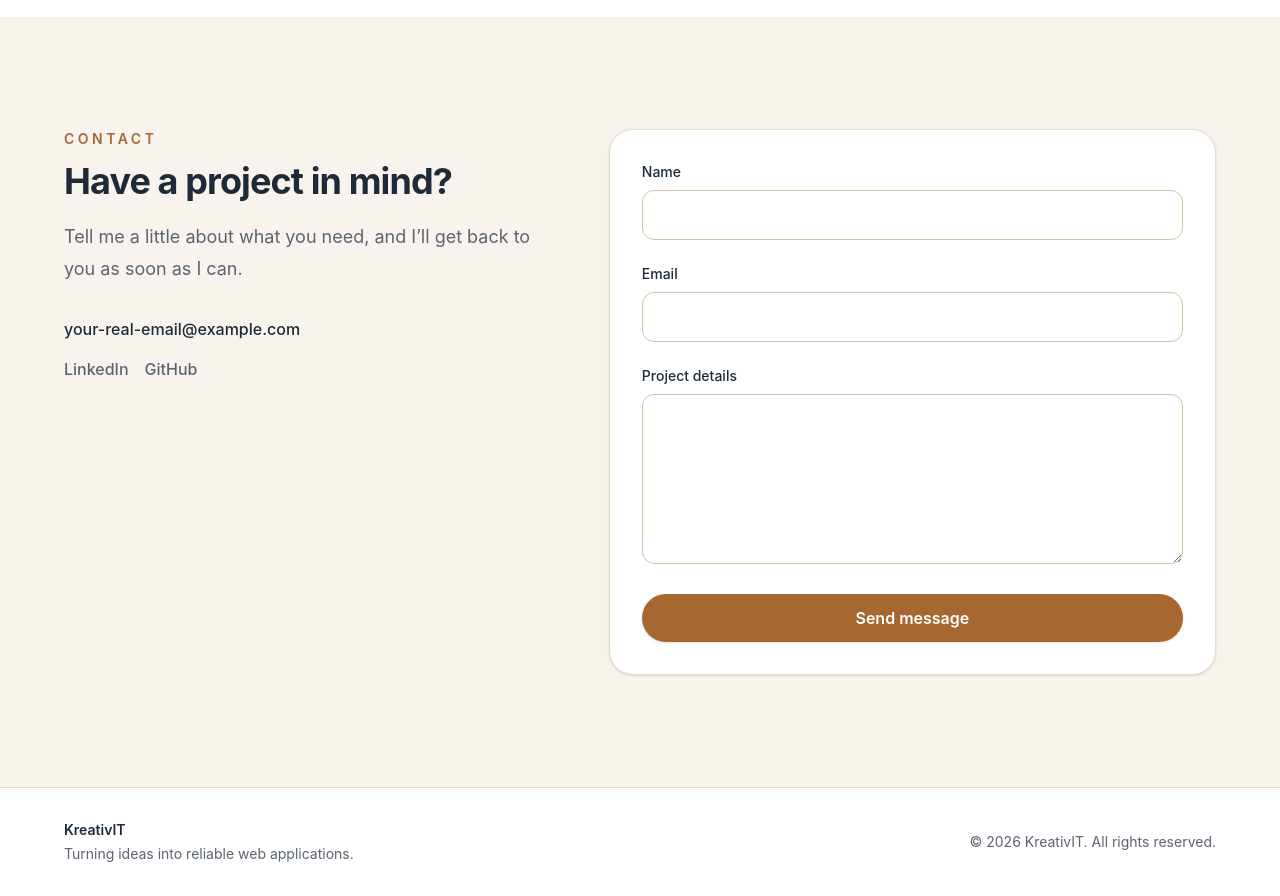
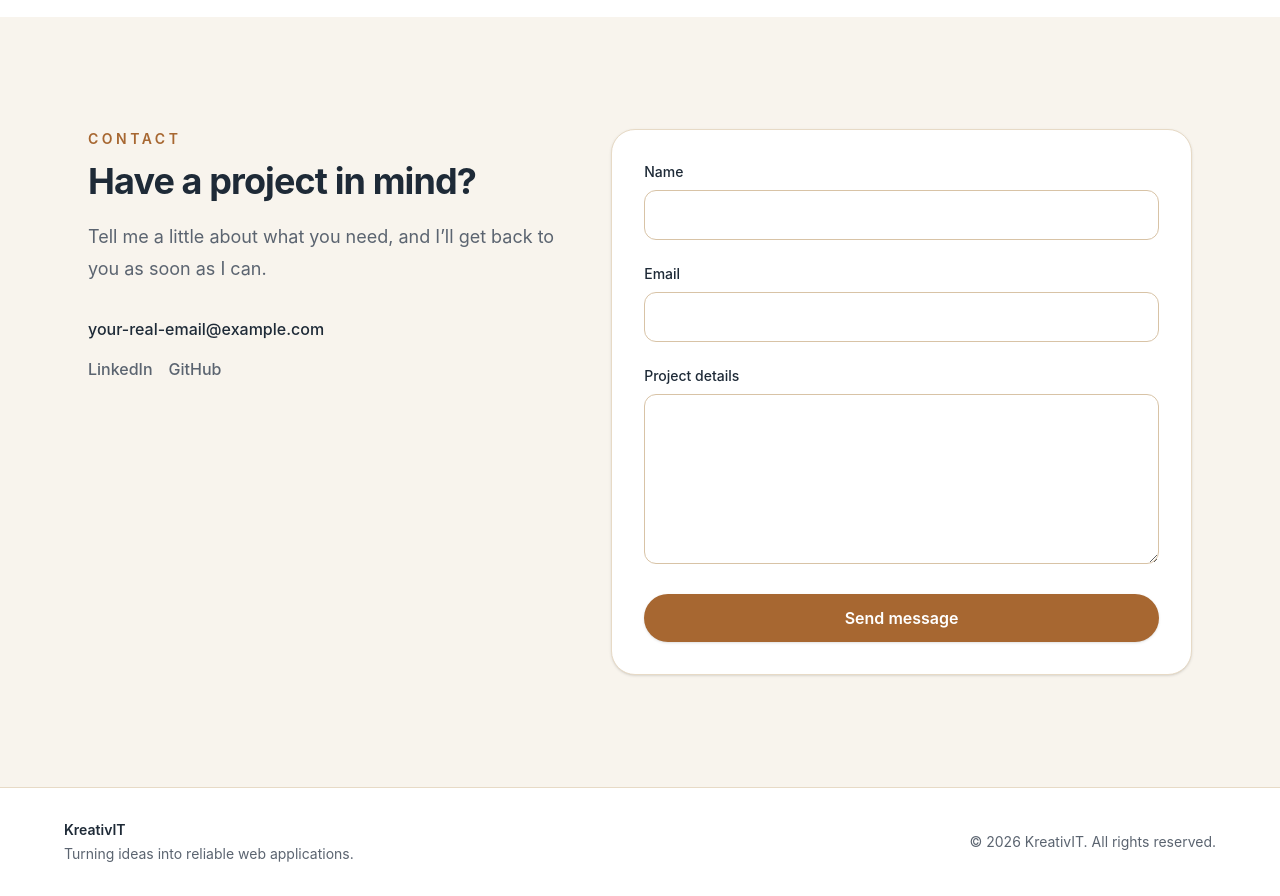
Before and after one commit to apontc/kreativit, a React (Vite) app: page / in a window 1280 px wide. Shown: the part 3060-3956 px from the top of the page. Built offline with nearby package versions, Linux system fonts and the light colour scheme.

Commit message:
refactor: extract layout.gutter token and polish spacing/hover

```diff
--- a/src/components/layout/Footer.tsx
+++ b/src/components/layout/Footer.tsx
@@ -1,11 +1,11 @@
 import { site } from "../../config/site";
-import { text } from "../../styles/designTokens";
+import { layout, text } from "../../styles/designTokens";
 
 export function Footer() {
   const year = new Date().getFullYear();
 
   return (
-    <footer className="border-t border-[#E7DAC6] bg-white px-6 py-8">
+    <footer className={`border-t border-[#E7DAC6] bg-white py-8 ${layout.gutter}`}>
       <div className={`mx-auto flex max-w-6xl flex-col gap-4 text-sm sm:flex-row sm:items-center sm:justify-between ${text.body}`}>
         <div>
           <p className={`font-semibold ${text.heading}`}>{site.businessName}</p>
--- a/src/components/layout/Navbar.tsx
+++ b/src/components/layout/Navbar.tsx
@@ -1,5 +1,5 @@
 import { useState } from "react"
-import { surfaces, text } from "../../styles/designTokens";
+import { layout, surfaces, text } from "../../styles/designTokens";
 
 
 const navLinks = [
@@ -30,7 +30,7 @@ export function Navbar() {
 
   return (
     <header className={`sticky top-0 z-50 ${surfaces.band}`}>
-      <nav className="mx-auto max-w-6xl px-6">
+      <nav className={`mx-auto max-w-6xl ${layout.gutter}`}>
         <div className="flex h-16 items-center justify-between">
           <a
             href="#hero"
--- a/src/components/sections/Contact.tsx
+++ b/src/components/sections/Contact.tsx
@@ -21,7 +21,7 @@ export function Contact() {
 
   return (
     <section id="contact" className={`${surfaces.cream} ${layout.section} min-h-[calc(100vh-4rem)]`}>
-      <div className="mx-auto grid max-w-6xl gap-12 lg:grid-cols-[0.9fr_1.1fr] lg:items-start">
+      <div className={`mx-auto grid max-w-6xl gap-12 ${layout.gutter} lg:grid-cols-[0.9fr_1.1fr] lg:items-start`}>
         <div>
           <p className={text.eyebrow}>
             {contact.eyebrow}
--- a/src/components/sections/Services.tsx
+++ b/src/components/sections/Services.tsx
@@ -25,7 +25,7 @@ export function Services() {
           {services.map((service) => (
             <article
               key={service.title}
-              className={`rounded-2xl ${borders.hair} bg-white p-6 transition hover:border-[#A76731]`}
+              className={`rounded-2xl ${borders.hair} bg-white p-6`}
             >
               <h3 className={`text-xl font-semibold ${text.heading}`}>
                 {service.title}
--- a/src/styles/designTokens.ts
+++ b/src/styles/designTokens.ts
@@ -3,9 +3,15 @@
 // Palette: WOOD — light cream base (#F8F4ED) with a wood-tan accent band (#E5D1B9),
 // navy ink (#1E2A37), amber-wood accent (#A76731), slate-blue secondary (#666D76).
 
+// Side gutter — single source for horizontal breathing room. Baked into
+// `container`; apply `layout.gutter` directly on any wrapper that sets its own
+// max-width (Navbar / Footer / Contact) so the mobile gutter stays consistent.
+const gutter = "px-6";
+
 export const layout = {
+  gutter,
   section: "scroll-mt-16 py-20 sm:py-28",
-  container: "mx-auto w-full max-w-5xl px-6",
+  container: `mx-auto w-full max-w-5xl ${gutter}`,
 };
 
 // Alternating section surfaces down the page: cream → plain → cream …
@@ -51,6 +57,6 @@ export const buttons = {
   primary: `${buttonBase} bg-[#A76731] text-white shadow-sm hover:bg-[#8F5629] focus-visible:outline-[#A76731]`,
   // Secondary fill is the OPPOSITE surface of the section it sits in, so it never
   // blends into the background. Use `secondary` on cream sections, `secondaryOnPlain` on white.
-  secondary: `${buttonBase} bg-white ${borders.strong} text-[#1E2A37] hover:border-[#A76731] hover:bg-[#F8F4ED] focus-visible:outline-[#A76731]`,
-  secondaryOnPlain: `${buttonBase} bg-[#F8F4ED] ${borders.strong} text-[#1E2A37] hover:border-[#A76731] hover:bg-white focus-visible:outline-[#A76731]`,
+  secondary: `${buttonBase} bg-white ${borders.strong} text-[#1E2A37] hover:border-[#A76731] hover:bg-[#F2E7D5] focus-visible:outline-[#A76731]`,
+  secondaryOnPlain: `${buttonBase} bg-[#F8F4ED] ${borders.strong} text-[#1E2A37] hover:border-[#A76731] hover:bg-[#F2E7D5] focus-visible:outline-[#A76731]`,
 };
```
